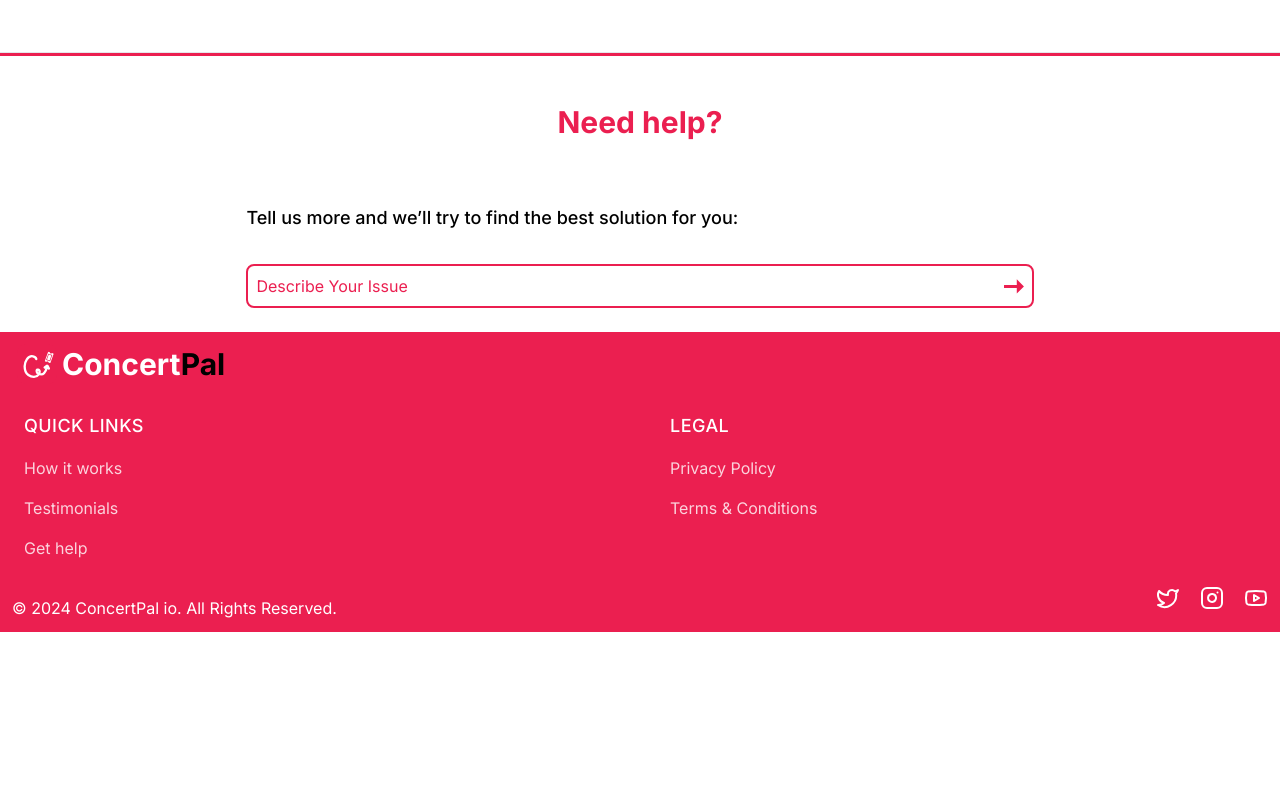
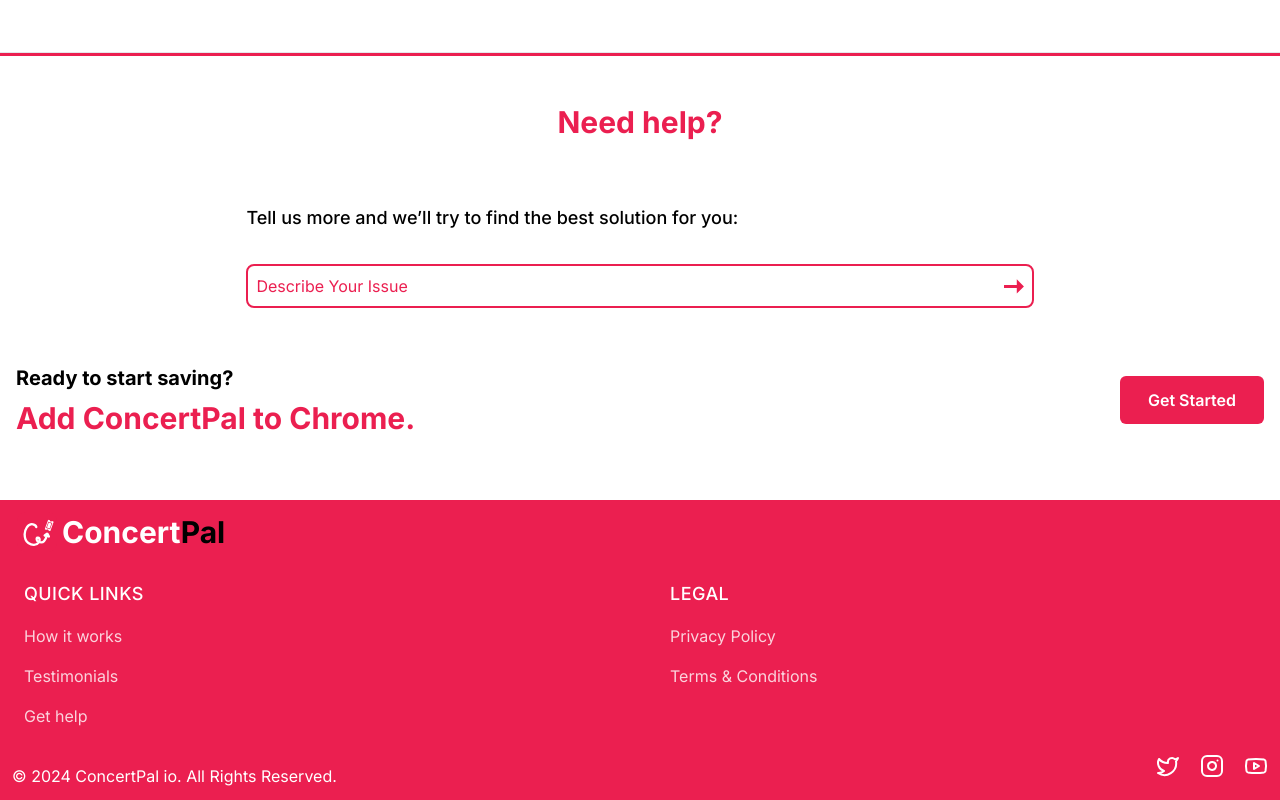
Before and after one commit to spotcalendar/concertpal-next, a Next.js app: page / in a window 1280 px wide. Shown: the part 2090-2890 px from the top of the page. Before the commit the page ends 2722 px from the top, so only its background shows below. Built offline with nearby package versions, Linux system fonts and the light colour scheme.

Commit message:
[UPDATE]: footer spacing

```diff
--- a/src/app/layout.tsx
+++ b/src/app/layout.tsx
@@ -9,8 +9,8 @@
 const inter = Inter({ subsets: ["latin"] });
 
 export const metadata: Metadata = {
-    title: "Concertpal.io - Never miss your favorite artists' concerts again.",
-    description: "Never miss your favorite artists' concerts again.",
+    title: "Concertpal.io - Never miss your favorite artist's concerts again.",
+    description: "Never miss your favorite artist's concerts again.",
     openGraph: { images: [{ url: "https://pbs.twimg.com/profile_banners/1809055783319203840/1724206113/1500x500" }] },
 };
 
--- a/src/app/page.tsx
+++ b/src/app/page.tsx
@@ -66,6 +66,16 @@
 
             <hr className=" bg-primary h-1 w-full mt-6" />
             <NeedHelp />
+            <div className="flex mb-20  w-full p-4 flex-wrap md:max-w-[1440px] md:m-auto justify-between items-center gap-4 md:gap-0">
+                <div className="flex flex-col gap-2 font-bold ">
+                    <h1 className="md:text-xl text-xl md:mt-10">Ready to start saving?</h1>
+                    <h1 className=" text-2xl md:text-3xl text-primary">Add ConcertPal to Chrome.</h1>
+                </div>
+
+                <a href="https://chromewebstore.google.com/detail/concertpal/nnbeepdmhiimdmeifpkbeinmbafaedja" target="_blank" className="md:mt-10 p-3 px-7 bg-primary text-md rounded-md text-white font-semibold">
+                    Get Started
+                </a>
+            </div>
         </section>
     );
 };
--- a/src/components/Footer.tsx
+++ b/src/components/Footer.tsx
@@ -5,7 +5,7 @@
 
 const Footer = () => {
     return (
-        <footer className=" bg-primary w-full mt-6  gap-4 text-white">
+        <footer className=" bg-primary w-full mt-12  gap-4 text-white">
             <div className="  md:max-w-[1440px] md:ml-auto flex flex-col gap-4 md:mr-auto p-3">
                 <div className="flex font-bold text-lg items-center">
                     <LogoWhite width="50" height="40" />
--- a/src/components/NeedHelp.tsx
+++ b/src/components/NeedHelp.tsx
@@ -33,7 +33,7 @@
         }
     };
     return (
-        <div className=" mt-12 flex  flex-col md:gap-8 gap-4 w-full md:px-12 px-4 m-auto lg:w-[69%] lg:m-auto" id="get-help">
+        <div className=" mt-12 mb-20 flex  flex-col md:gap-8 gap-4 w-full md:px-12 px-4 m-auto lg:w-[69%] lg:m-auto" id="get-help">
             <h1 className="text-primary text-3xl font-bold mb-8 text-center md:mt-12">Need help?</h1>
             <span className=" text-lg font-medium">Tell us more and we’ll try to find the best solution for you:</span>
             <div className="flex items-center md:flex-row gap-4 w-full justify-center flex-col-reverse">
```
